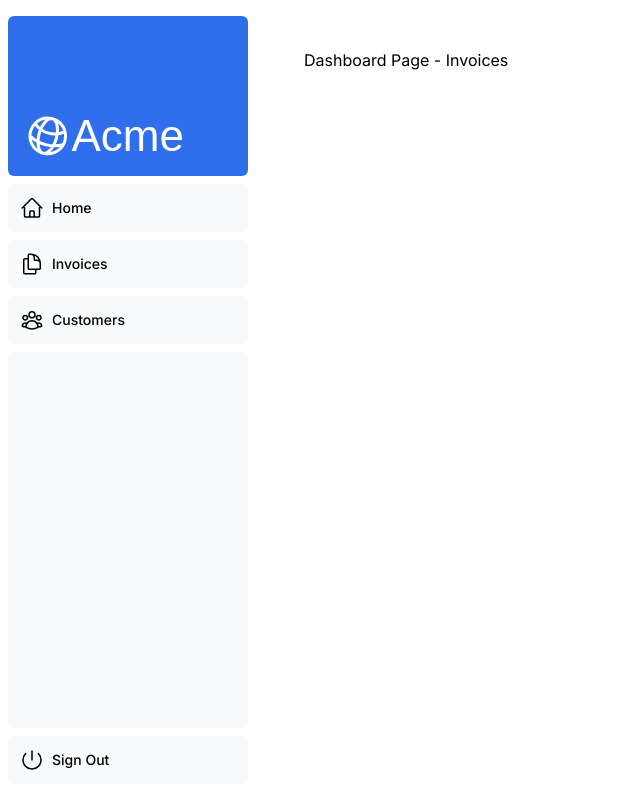
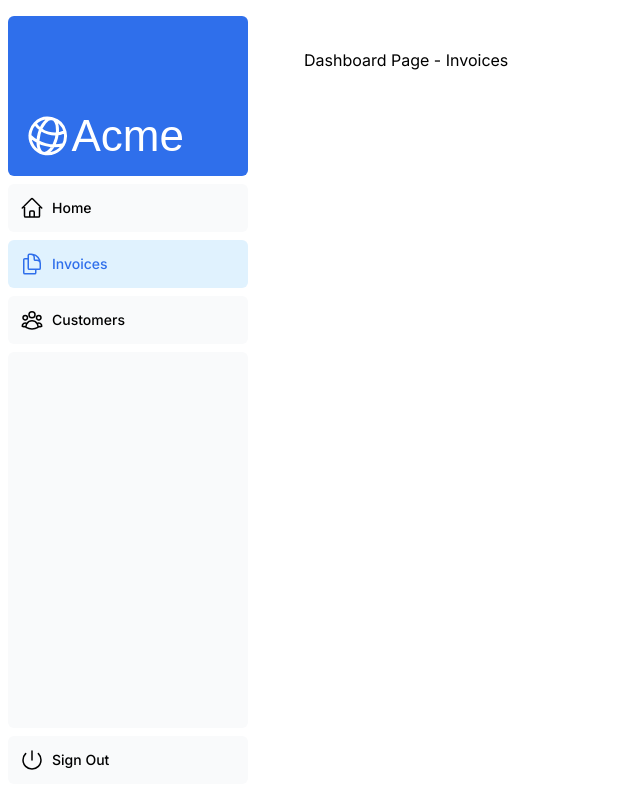
Before and after one commit to HugoMartinTetraDev/nextjs-dashboard, a Next.js app: page /dashboard/invoices in a window 1280 px wide. Shown: the whole page, without its empty margins (0-640 px from the left). Built offline with nearby package versions, Linux system fonts and the light colour scheme; a web font is replaced by a local one.

Commit message:
feat: bug correction select menu buttons

```diff
--- a/app/ui/dashboard/nav-links.tsx
+++ b/app/ui/dashboard/nav-links.tsx
@@ -1,4 +1,3 @@
-
 'use client';
 
 import {
@@ -36,9 +35,8 @@
               'flex h-[48px] grow items-center justify-center gap-2 rounded-md bg-gray-50 p-3 text-sm font-medium hover:bg-sky-100 hover:text-blue-600 md:flex-none md:justify-start md:p-2 md:px-3',
               {
                 'bg-sky-100 text-blue-600': pathname === link.href,
-              },
+              }
             )}
-            className="flex h-[48px] grow items-center justify-center gap-2 rounded-md bg-gray-50 p-3 text-sm font-medium hover:bg-sky-100 hover:text-blue-600 md:flex-none md:justify-start md:p-2 md:px-3"
           >
             <LinkIcon className="w-6" />
             <p className="hidden md:block">{link.name}</p>
```
